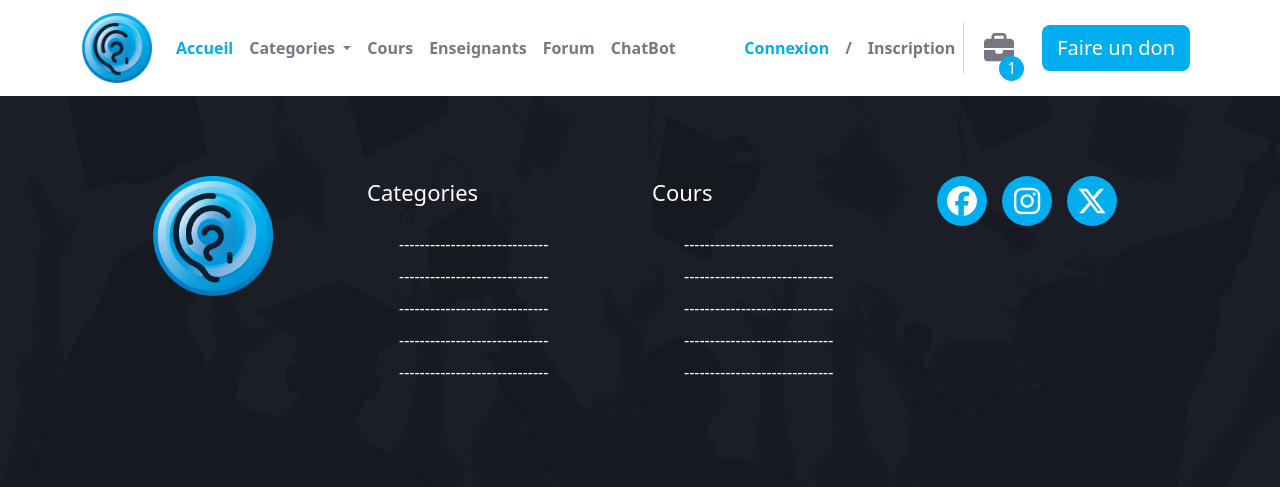
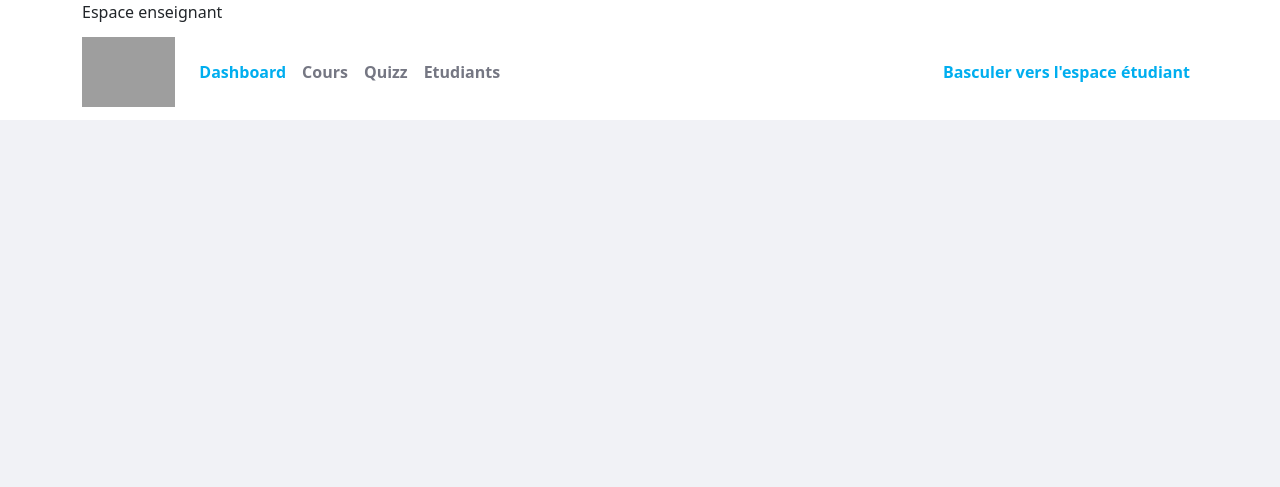
Before and after one commit to ShaheenJawadi/vsaSymfony, a Symfony app: template templates/teacher/dashboard/index.html.twig in a window 1280 px wide. Shown: the top 487 px of the page. Run offline with Twig, Linux system fonts and the light colour scheme; the template is opened without the code that fills it, so the values that code supplies are empty; some libraries are stand-ins or nearby versions; grey boxes are pictures that could not be loaded.

Commit message:
Setup Teacher panel Structure

```diff
--- a/templates/teacher/teacherPanelLayout.html.twig
+++ b/templates/teacher/teacherPanelLayout.html.twig
@@ -1,14 +1,89 @@
-{% extends 'home/homeLayout.html.twig' %}
-{% block stylesheets %}
-	{{ parent() }}
-	<link rel="stylesheet" href="{{ asset('css/teacherPanel.css') }}">
-{% endblock %}
-{% block body %}
+<!DOCTYPE html>
+<html lang="en">
+	<head>
+		<meta charset="UTF-8">
+		<meta name="viewport" content="width=device-width, initial-scale=1.0">
+		<title>Vision Sign</title>
+		<link href="https://cdn.jsdelivr.net/npm/bootstrap@5.3.3/dist/css/bootstrap.min.css" rel="stylesheet" integrity="sha384-QWTKZyjpPEjISv5WaRU9OFeRpok6YctnYmDr5pNlyT2bRjXh0JMhjY6hW+ALEwIH" crossorigin="anonymous">
+		<script src="https://cdn.jsdelivr.net/npm/bootstrap@5.3.3/dist/js/bootstrap.bundle.min.js" integrity="sha384-YvpcrYf0tY3lHB60NNkmXc5s9fDVZLESaAA55NDzOxhy9GkcIdslK1eN7N6jIeHz" crossorigin="anonymous"></script>
+		<link rel="stylesheet" href="https://cdnjs.cloudflare.com/ajax/libs/font-awesome/6.5.1/css/all.min.css" integrity="sha512-DTOQO9RWCH3ppGqcWaEA1BIZOC6xxalwEsw9c2QQeAIftl+Vegovlnee1c9QX4TctnWMn13TZye+giMm8e2LwA==" crossorigin="anonymous" referrerpolicy="no-referrer"/>
+
+		<link rel="stylesheet" href="{{ asset('css/style.css') }}"> {% block stylesheets %}{% endblock %}
+		<script src="https://cdn.jsdelivr.net/npm/jquery@3.7.1/dist/jquery.min.js"></script>
+	</head>
+	<body>
 
 
+		<div class="teacherPanel">
+			<div class="header sticky-top">
+
+				<div class="container">
+					<div class="top_ind">
+
+						Espace enseignant
+					</div>
 
 
+				</div>
 
-    {% block teacherPanelBody %}{% endblock %}
 
-{% endblock %}
+				<nav class="navbar   navbar-expand-lg ">
+					<div class="container">
+
+						<a class="navbar-brand header_logo" href="#">
+							<img src="/assets/logo_circle.png" alt=""></a>
+
+
+						<button class="navbar-toggler" type="button" data-bs-toggle="collapse" data-bs-target="#navbarSupportedContent" aria-controls="navbarSupportedContent" aria-expanded="false" aria-label="Toggle navigation">
+							<span class="navbar-toggler-icon"></span>
+						</button>
+						<div class="collapse navbar-collapse" id="navbarSupportedContent">
+							<ul class="navbar-nav me-auto mb-2 mb-lg-0">
+								<li class="nav-item">
+									<a class="nav-link active" aria-current="page" href="#">Dashboard</a>
+								</li>
+								<li class="nav-item">
+									<a class="nav-link " aria-current="page" href="#">Cours</a>
+
+								</li>
+								<li class="nav-item">
+
+									<a class="nav-link " aria-current="page" href="#">Quizz</a>
+
+								</li>
+								<li class="nav-item">
+									<a class="nav-link " aria-current="page" href="#">Etudiants</a>
+
+								</li>
+
+							</ul>
+
+
+							<ul class="navbar-nav   mb-2 mb-lg-0 auth_part">
+								<li class="nav-item">
+									<a class="nav-link active to_home" type="button" href="#">Basculer vers l'espace étudiant</a>
+								</li>
+
+
+							</ul>
+
+
+						</div>
+
+
+					</div>
+				</nav>
+
+			</div>
+			{% block body %}{% endblock %}
+
+		</div>
+
+		<script src="https://cdnjs.cloudflare.com/ajax/libs/font-awesome/6.5.1/js/all.min.js" integrity="sha512-GWzVrcGlo0TxTRvz9ttioyYJ+Wwk9Ck0G81D+eO63BaqHaJ3YZX9wuqjwgfcV/MrB2PhaVX9DkYVhbFpStnqpQ==" crossorigin="anonymous" referrerpolicy="no-referrer"></script>
+
+
+		<script src="/js/main.js"></script>
+
+
+	</body>
+</html>
```
